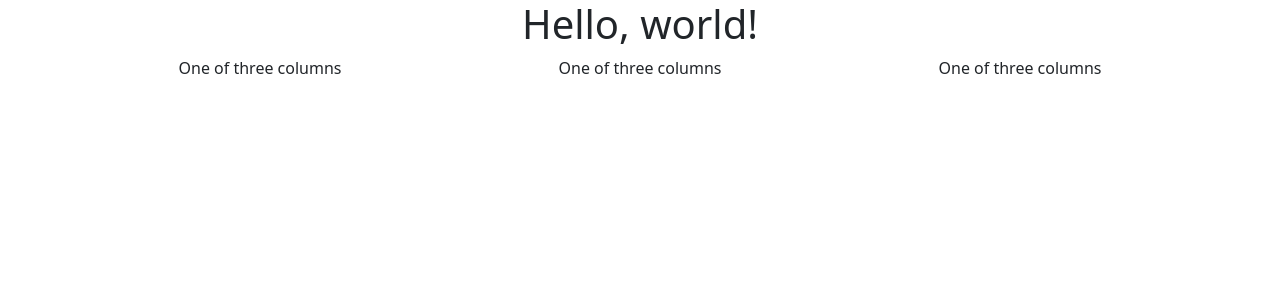
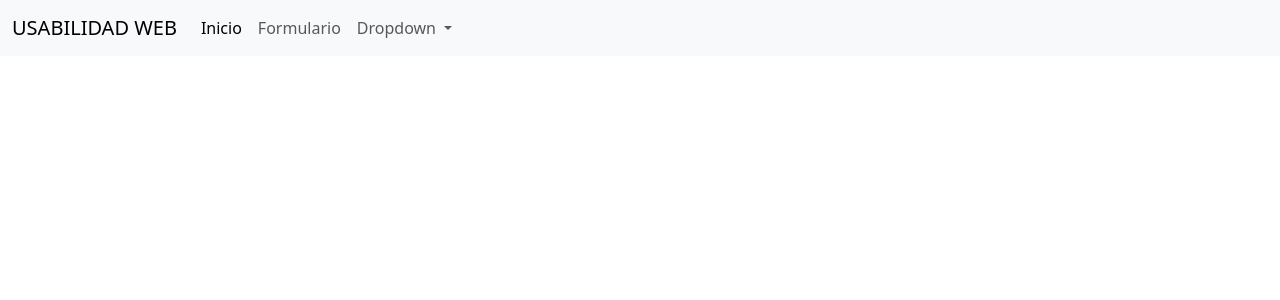
Before and after one commit to yenneralayon142/IngenieriaWeb, a PHP site: page / in a window 1280 px wide. Shown: the top 300 px of the page. Run offline with PHP 8.4, Linux system fonts and the light colour scheme.

Commit message:
feat(front):New Design

```diff
--- a/Actividad3/index.php
+++ b/Actividad3/index.php
@@ -9,22 +9,39 @@
 
   </head>
   <body>
-    <div class="tittle">
-        <h1 class="text-center">Hello, world!</h1>
+  <script src="https://code.jquery.com/jquery-3.6.0.min.js"></script>
+
+  <nav class="navbar navbar-expand-lg navbar-light bg-light">
+    <div class="container-fluid">
+      <a class="navbar-brand" href="#">USABILIDAD WEB</a>
+      <button class="navbar-toggler" type="button" data-bs-toggle="collapse" data-bs-target="#navbarSupportedContent" aria-controls="navbarSupportedContent" aria-expanded="false" aria-label="Toggle navigation">
+        <span class="navbar-toggler-icon"></span>
+      </button>
+      <div class="collapse navbar-collapse" id="navbarSupportedContent">
+        <ul class="navbar-nav me-auto mb-2 mb-lg-0">
+          <li class="nav-item">
+            <a class="nav-link active" aria-current="page" href="index.php">Inicio</a>
+          </li>
+          <li class="nav-item">
+            <a class="nav-link" href="form.php">Formulario</a>
+          </li>
+          <li class="nav-item dropdown">
+            <a class="nav-link dropdown-toggle" href="#" id="navbarDropdown" role="button" data-bs-toggle="dropdown" aria-expanded="false">
+              Dropdown
+            </a>
+            <ul class="dropdown-menu" aria-labelledby="navbarDropdown">
+              <li><a class="dropdown-item" href="#">Actividad 1</a></li>
+              <li><a class="dropdown-item" href="#">Actividad 2</a></li>
+              <li><a class="dropdown-item" href="#">Actividad 3</a></li>
+              <li><hr class="dropdown-divider"></li>
+              <li><a class="dropdown-item" href="#">Something else here</a></li>
+            </ul>
+          </li>
+
+        </ul>
+
+      </div>
     </div>
-    <script src="https://cdn.jsdelivr.net/npm/bootstrap@5.3.3/dist/js/bootstrap.bundle.min.js" integrity="sha384-YvpcrYf0tY3lHB60NNkmXc5s9fDVZLESaAA55NDzOxhy9GkcIdslK1eN7N6jIeHz" crossorigin="anonymous"></script>
-    <div class="container text-center">
-        <div class="row align-items-start">
-            <div class="col">
-            One of three columns
-            </div>
-            <div class="col">
-            One of three columns
-            </div>
-            <div class="col">
-            One of three columns
-        </div>
-  </div>
-</div>
+  </nav>
   </body>
 </html>
```
Also changed, not shown: Actividad3/banner.php (deleted, +0 -73 lines), Actividad3/form.php (added, +38 -0 lines), Actividad3/navbar.html (deleted, +0 -63 lines).
